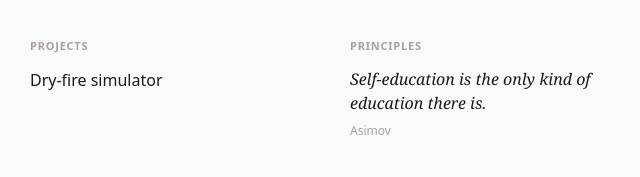
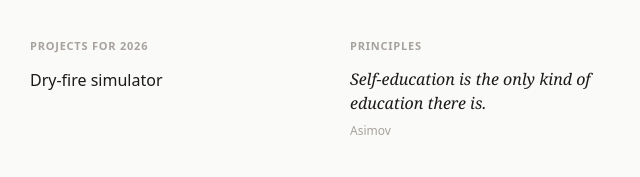
Before and after one commit to practicalbaseline/resume-site, a plain HTML site: page index.html in a window 1280 px wide. Shown: the part 358-535 px from the top of the page, 182-822 px from the left. Drawn offline with Linux system fonts and the light colour scheme.

Commit message:
Rename Projects to Projects for 2026

```diff
--- a/index.html
+++ b/index.html
@@ -25,7 +25,7 @@
 
   <div class="split">
     <section>
-      <h2>Projects</h2>
+      <h2>Projects for 2026</h2>
       <ul class="list">
         <li>Dry-fire simulator</li>
       </ul>
```
